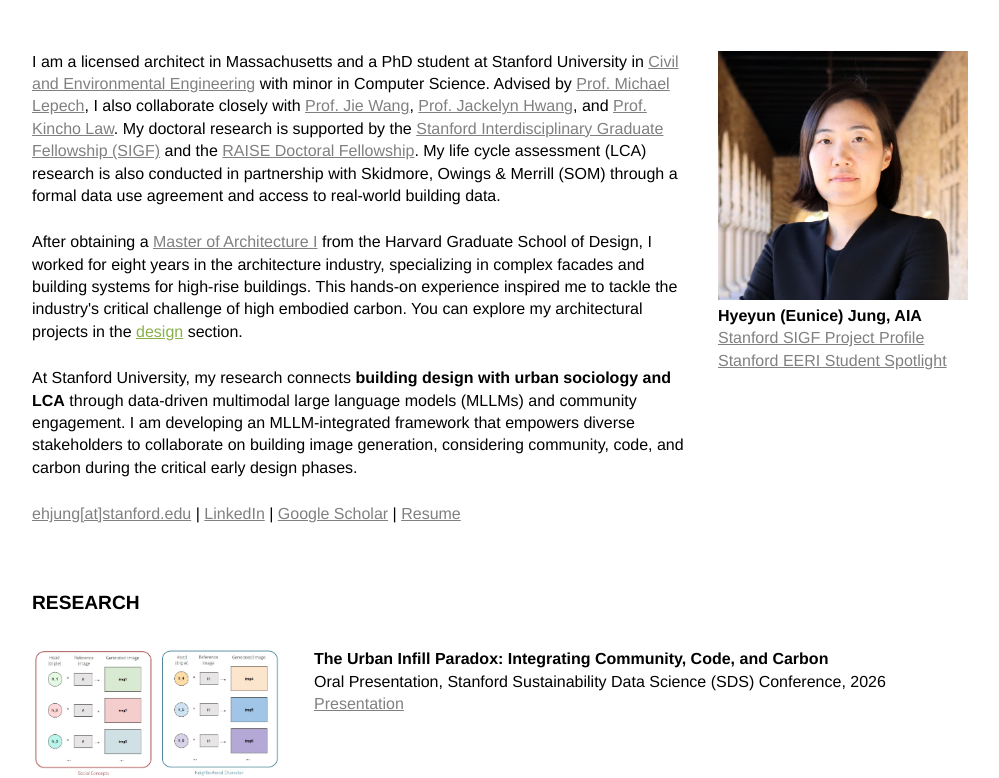
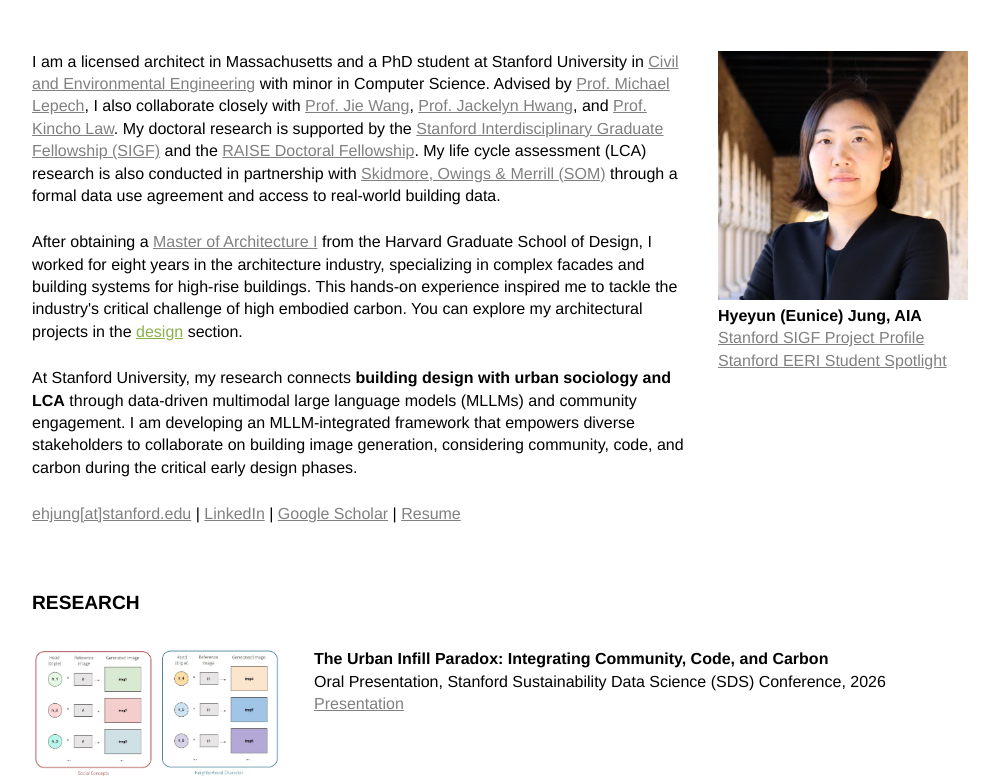
Before and after one commit to eunicehjung/eunicehjung.github.io, a plain HTML site: page index.html in a window 1280 px wide. Shown: the part 56-834 px from the top of the page, without its empty margins (140-1139 px from the left). Drawn offline with Linux system fonts and the light colour scheme.

Commit message:
Update SOM link index.html

```diff
--- a/index.html
+++ b/index.html
@@ -38,7 +38,7 @@
                 </div>
 
                 <div class="bio-text">
-                    <p>I am a licensed architect in Massachusetts and a PhD student at Stanford University in <a href="https://cee.stanford.edu/" target="_blank">Civil and Environmental Engineering</a> with minor in Computer Science. Advised by <a href="https://profiles.stanford.edu/michael-lepech" target="_blank">Prof. Michael Lepech</a>, I also collaborate closely with <a href="https://sdgc.stanford.edu/people/jie-wang" target="_blank">Prof. Jie Wang</a>, <a href="https://sites.google.com/view/jackelynhwang" target="_blank">Prof. Jackelyn Hwang</a>, and <a href="https://cee.stanford.edu/people/kincho-law" target="_blank">Prof. Kincho Law</a>. My doctoral research is supported by the <a href="https://vpge.stanford.edu/fellowships-funding/vpge-fellowships/sigf-stanford-interdisciplinary-graduate-fellowship" target="_blank">Stanford Interdisciplinary Graduate Fellowship (SIGF)</a> and the <a href="https://vpge.stanford.edu/fellowships-funding/raise" target="_blank">RAISE Doctoral Fellowship</a>. My life cycle assessment (LCA) research is also conducted in partnership with Skidmore, Owings &amp; Merrill (SOM) through a formal data use agreement and access to real-world building data.</p>
+                    <p>I am a licensed architect in Massachusetts and a PhD student at Stanford University in <a href="https://cee.stanford.edu/" target="_blank">Civil and Environmental Engineering</a> with minor in Computer Science. Advised by <a href="https://profiles.stanford.edu/michael-lepech" target="_blank">Prof. Michael Lepech</a>, I also collaborate closely with <a href="https://sdgc.stanford.edu/people/jie-wang" target="_blank">Prof. Jie Wang</a>, <a href="https://sites.google.com/view/jackelynhwang" target="_blank">Prof. Jackelyn Hwang</a>, and <a href="https://cee.stanford.edu/people/kincho-law" target="_blank">Prof. Kincho Law</a>. My doctoral research is supported by the <a href="https://vpge.stanford.edu/fellowships-funding/vpge-fellowships/sigf-stanford-interdisciplinary-graduate-fellowship" target="_blank">Stanford Interdisciplinary Graduate Fellowship (SIGF)</a> and the <a href="https://vpge.stanford.edu/fellowships-funding/raise" target="_blank">RAISE Doctoral Fellowship</a>. My life cycle assessment (LCA) research is also conducted in partnership with <a href="https://www.som.com/expertise/structural-engineering/" target="_blank">Skidmore, Owings &amp; Merrill (SOM)</a> through a formal data use agreement and access to real-world building data.</p>
                     <p>After obtaining a <a href="https://www.gsd.harvard.edu/architecture/programs/master-of-architecture-i/" target="_blank">Master of Architecture I</a> from the Harvard Graduate School of Design, I worked for eight years in the architecture industry, specializing in complex facades and building systems for high-rise buildings. This hands-on experience inspired me to tackle the industry's critical challenge of high embodied carbon. You can explore my architectural projects in the <a href="design.html" class="design-link">design</a> section.</p>
                     <p>At Stanford University, my research connects<b> building design with urban sociology and LCA</b> through data-driven multimodal large language models (MLLMs) and community engagement. I am developing an MLLM-integrated framework that empowers diverse stakeholders to collaborate on building image generation, considering community, code, and carbon during the critical early design phases.</p>
                     <p><a href="mailto:ehjung@stanford.edu">ehjung[at]stanford.edu</a> | <a href="https://www.linkedin.com/in/eunicehjung/" target="_blank">LinkedIn</a> | <a href="https://scholar.google.com/citations?user=3CByBJEAAAAJ&hl=en&inst=5746887945952177237&oi=ao" target="_blank">Google Scholar</a> | <a href="resume.pdf" target="_blank">Resume</a><br>
```
